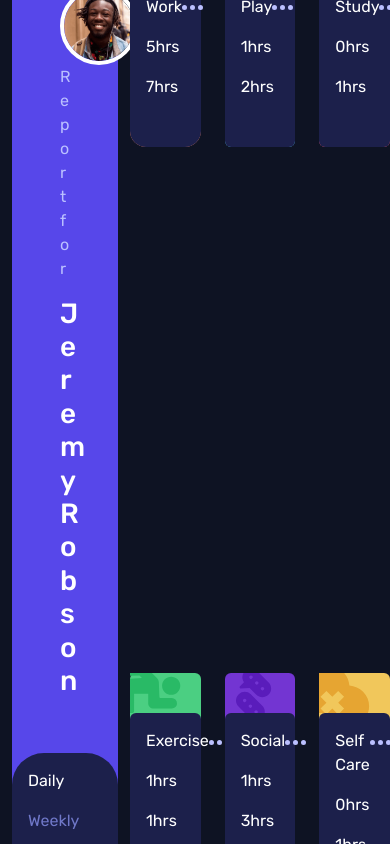
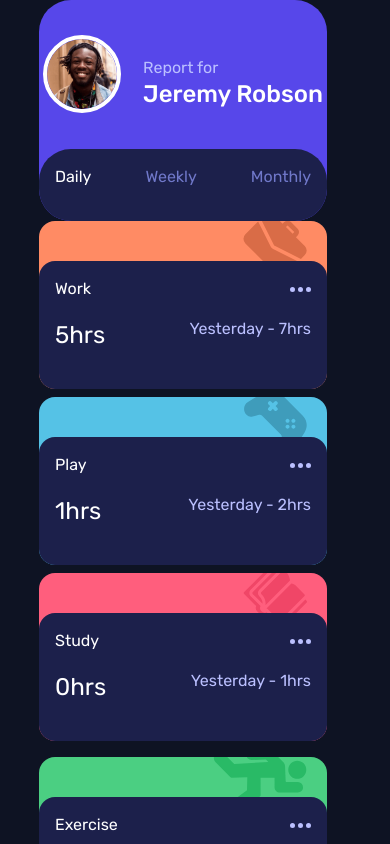
Before and after one commit to santimm44/timeTracker, a plain HTML site: page index.html in a window 390 px wide. Both pictures are taken after a click on the element "Daily". Shown: the top 844 px of the page. Drawn offline with nearby package versions, Linux system fonts and the light colour scheme.

Commit message:
Adding all of my changes, so as to not forget

```diff
--- a/index.html
+++ b/index.html
@@ -5,9 +5,7 @@
     <meta charset="utf-8">
     <meta name="viewport" content="width=device-width, initial-scale=1">
     <link rel="icon" type="image/png" sizes="32x32" href="./asset/resources/favicon-32x32.png">
-    <title>
-        Time Tracker
-    </title>
+    <title>Time Tracker</title>
     <link href="https://cdn.jsdelivr.net/npm/bootstrap@5.3.3/dist/css/bootstrap.min.css" rel="stylesheet"
         integrity="sha384-QWTKZyjpPEjISv5WaRU9OFeRpok6YctnYmDr5pNlyT2bRjXh0JMhjY6hW+ALEwIH" crossorigin="anonymous">
     <link rel="stylesheet" href="./style/style.css">
@@ -15,21 +13,23 @@
 
 <body class="d-flex align-items-center">
 
-    <div class="container d-flex justify-content-around">
+    <div id="mainContainer" class="container-fluid d-flex justify-content-center">
 
-        <div class="row">
-            <div class="col-4 d-flex align-items-center ">
-                <!--Card 1-->
-                <div class="card border-0 rounded-5 card--top" style="width: 18rem;">
-                    <div class="card-img-top rounded-5 p-5">
+        <div id="firstBody" class="row w-75">
+            <div class="col-md-4 col-12 d-flex align-items-center jeremy-card__alignment pe-4">
+                <!--Card 0-->
+                <div class=" card border-0 rounded-5 card--top" style="width: 18rem; height: 100%;">
+                    <div class="card-img-top rounded-5 card__padding jeremy-div__mobile-responsive">
                         <!--Resize Image-->
-                        <div class="image-div__size">
+                        <div class="image-div__size image-div__alignment">
                             <img src="./asset/resources/image-jeremy.png" alt="Portrait of Jeremy">
                         </div>
-                        <p class="card--top__text">Report for</p>
-                        <h1 class="text-white">Jeremy Robson</h1>
+                        <div>
+                            <p class="card--top__text mt-4 mb-0">Report for</p>
+                            <h1 class="text-white name__text">Jeremy Robson</h1>
+                        </div>
                     </div>
-                    <div class="card-body rounded-5 card-textbox__colors">
+                    <div id="buttonsDiv" class="card-body d-flex flex-column justify-content-center rounded-5 card-textbox__colors">
                         <p id="dailyBtn" class="secondary-card-text__color">Daily</p>
                         <p id="weeklyBtn" class="secondary-card-text__color">Weekly</p>
                         <p id="monthlyBtn" class="secondary-card-text__color">Monthly</p>
@@ -37,12 +37,12 @@
                 </div>
             </div>
 
-            <div class="col-8 d-flex p-0 flex-column justify-content-between">
-                <div class="row row__height">
+            <div class="col-md-7 col-12 d-flex p-0 flex-column justify-content-between ">
+                <div id="secondBody" class="row h-100">
 
-                    <!--Card 2-->
-                    <div class="col-4">
-                        <div class="card rounded-4 card__min-width work__bg border-0 mb-3" style="max-width: 18rem;">
+                    <!--Card 1-->
+                    <div id="cardOne" class="col-4 pb-2">
+                        <div class="card rounded-4 card__min-width work__bg border-0 mb-3" style="max-width: 18rem;  height: 100%">
                             <div class="icons__hide-overflow d-flex justify-content-end">
                                 <img class="icons__margins" src="./asset/resources/icon-work.svg" alt="Work Icon">
                             </div>
@@ -53,10 +53,33 @@
                                         <svg class="ellipsis__hover" width="21" height="5" xmlns="http://www.w3.org/2000/svg"><path d="M2.5 0a2.5 2.5 0 1 1 0 5 2.5 2.5 0 0 1 0-5Zm8 0a2.5 2.5 0 1 1 0 5 2.5 2.5 0 0 1 0-5Zm8 0a2.5 2.5 0 1 1 0 5 2.5 2.5 0 0 1 0-5Z"  fill-rule="evenodd"/></svg>
                                     </div>
                                 </div>
-                                <div>
-                                    <p id="workData" class="card-text">DATA GOES HERE</p>
+                                <div class="text-alignment__mobile-responsive">
+                                    <p id="workData" class="current-hrs__text">DATA GOES HERE</p>
                                     <div>
-                                        <p id="workSubData">DATA Sub Text</p>
+                                        <p id="workSubData" class="previous-hrs__text">DATA Sub Text</p>
+                                    </div>
+                                </div>
+                            </div>
+                        </div>
+                    </div>
+
+                    <!--Card 2-->
+                    <div id="cardTwo" class="col-4 pb-2">
+                        <div class="card card__min-width rounded-4 play__bg border-0 mb-3" style="max-width: 18rem;  height: 100%">
+                            <div class="icons__hide-overflow d-flex justify-content-end">
+                                <img class="icons__margins" src="./asset/resources/icon-play.svg" alt="play Icon">
+                            </div>
+                            <div class="card-body rounded-4 card-textbox__colors">
+                                <div class="d-flex justify-content-between">
+                                    <p>Play</p>
+                                    <div>
+                                        <svg class="ellipsis__hover" width="21" height="5" xmlns="http://www.w3.org/2000/svg"><path d="M2.5 0a2.5 2.5 0 1 1 0 5 2.5 2.5 0 0 1 0-5Zm8 0a2.5 2.5 0 1 1 0 5 2.5 2.5 0 0 1 0-5Zm8 0a2.5 2.5 0 1 1 0 5 2.5 2.5 0 0 1 0-5Z"  fill-rule="evenodd"/></svg>
+                                    </div>
+                                </div>
+                                <div class="text-alignment__mobile-responsive">
+                                    <p id="playData" class="card-text current-hrs__text">DATA GOES HERE</p>
+                                    <div>
+                                        <p id="playSubData" class="previous-hrs__text">DATA Sub Text</p>
                                     </div>
                                 </div>
                             </div>
@@ -64,45 +87,22 @@
                     </div>
 
                     <!--Card 3-->
-                    <div class="col-4">
-                        <div class="card card__min-width play__bg border-0 mb-3" style="max-width: 18rem;">
-                            <div class="icons__hide-overflow d-flex justify-content-end">
-                                <img class="icons__margins" src="./asset/resources/icon-play.svg" alt="play Icon">
-                            </div>
-                            <div class="card-body rounded card-textbox__colors">
-                                <div class="d-flex justify-content-between">
-                                    <p>Play</p>
-                                    <div>
-                                        <svg class="ellipsis__hover" width="21" height="5" xmlns="http://www.w3.org/2000/svg"><path d="M2.5 0a2.5 2.5 0 1 1 0 5 2.5 2.5 0 0 1 0-5Zm8 0a2.5 2.5 0 1 1 0 5 2.5 2.5 0 0 1 0-5Zm8 0a2.5 2.5 0 1 1 0 5 2.5 2.5 0 0 1 0-5Z"  fill-rule="evenodd"/></svg>
-                                    </div>
-                                </div>
-                                <div>
-                                    <p id="playData" class="card-text ">DATA GOES HERE</p>
-                                    <div>
-                                        <p id="playSubData">DATA Sub Text</p>
-                                    </div>
-                                </div>
-                            </div>
-                        </div>
-                    </div>
-
-                    <!--Card 4-->
-                    <div class="col-4">
-                        <div class="card card__min-width study__bg border-0 mb-3" style="max-width: 18rem;">
+                    <div id="cardThree" class="col-4 pb-2">
+                        <div class="card card__min-width rounded-4 study__bg border-0 mb-3" style="max-width: 18rem;  height: 100%">
                             <div class="icons__hide-overflow d-flex justify-content-end">
                                 <img class="icons__margins" src="./asset/resources/icon-study.svg" alt="Study Icon">
                             </div>
-                            <div class="card-body rounded card-textbox__colors">
+                            <div class="card-body rounded-4 card-textbox__colors">
                                 <div class="d-flex justify-content-between">
                                     <p>Study</p>
                                     <div>
                                         <svg class="ellipsis__hover" width="21" height="5" xmlns="http://www.w3.org/2000/svg"><path d="M2.5 0a2.5 2.5 0 1 1 0 5 2.5 2.5 0 0 1 0-5Zm8 0a2.5 2.5 0 1 1 0 5 2.5 2.5 0 0 1 0-5Zm8 0a2.5 2.5 0 1 1 0 5 2.5 2.5 0 0 1 0-5Z"  fill-rule="evenodd"/></svg>
                                     </div>
                                 </div>
-                                <div>
-                                    <p id="studyData" class="card-text">DATA GOES HERE</p>
+                                <div class="text-alignment__mobile-responsive">
+                                    <p id="studyData" class="card-text current-hrs__text">DATA GOES HERE</p>
                                     <div>
-                                        <p id="studySubData">DATA Sub Text</p>
+                                        <p id="studySubData" class="previous-hrs__text">DATA Sub Text</p>
                                     </div>
                                 </div>
                             </div>
@@ -110,66 +110,69 @@
                     </div>
                 </div>
 
-
-                <div class="row row__height">
-                    <div class="col-4">
-                        <div class="card card__min-width exercise__bg border-0 mb-3" style="max-width: 18rem;">
+                <div id="thirdBody" class="row h-100">
+                    <!--Card 4-->
+                    <div id="cardFour" class="col-4 pt-2">
+                        <div class="card rounded-4  exercise__bg border-0 mb-3 " style="max-width: 18rem; height: 100%;">
                             <div class="icons__hide-overflow d-flex justify-content-end">
                                 <img class="icons__margins" src="./asset/resources/icon-exercise.svg" alt="Exercise Icon">
                             </div>
-                            <div class="card-body rounded card-textbox__colors">
+                            <div class="card-body rounded-4 card-textbox__colors">
                                 <div class="d-flex justify-content-between">
-                                    <p>Exercise</p>
+                                    <p >Exercise</p>
                                     <div>
                                         <svg class="ellipsis__hover" width="21" height="5" xmlns="http://www.w3.org/2000/svg"><path d="M2.5 0a2.5 2.5 0 1 1 0 5 2.5 2.5 0 0 1 0-5Zm8 0a2.5 2.5 0 1 1 0 5 2.5 2.5 0 0 1 0-5Zm8 0a2.5 2.5 0 1 1 0 5 2.5 2.5 0 0 1 0-5Z"  fill-rule="evenodd"/></svg>
                                     </div>
                                 </div>
-                                <div>
-                                    <p id="exerciseData" class="card-text ">DATA GOES HERE</p>
+                                <div class="text-alignment__mobile-responsive">
+                                    <p id="exerciseData" class="card-text current-hrs__text">DATA GOES HERE</p>
                                     <div>
-                                        <p id="exerciseSubData">DATA Sub Text</p>
+                                        <p id="exerciseSubData" class="previous-hrs__text">DATA Sub Text</p>
                                     </div>
                                 </div>
                             </div>
                         </div>
                     </div>
-                    <div class="col-4">
-                        <div class="card card__min-width social__bg border-0 mb-3" style="max-width: 18rem;">
+
+                    <!--Card 5-->
+                    <div id="cardFive" class="col-4 pt-2">
+                        <div class="card rounded-4 card__min-width social__bg border-0 mb-3" style="max-width: 18rem;  height: 100%">
                             <div class="icons__hide-overflow d-flex justify-content-end">
                                 <img class="icons__margins" src="./asset/resources/icon-social.svg" alt="Social Icon">
                             </div>
-                            <div class="card-body rounded card-textbox__colors">
+                            <div class="card-body rounded-4 card-textbox__colors">
                                 <div class="d-flex  justify-content-between">
                                     <p>Social</p>
                                     <div>
                                         <svg class="ellipsis__hover" width="21" height="5" xmlns="http://www.w3.org/2000/svg"><path d="M2.5 0a2.5 2.5 0 1 1 0 5 2.5 2.5 0 0 1 0-5Zm8 0a2.5 2.5 0 1 1 0 5 2.5 2.5 0 0 1 0-5Zm8 0a2.5 2.5 0 1 1 0 5 2.5 2.5 0 0 1 0-5Z"  fill-rule="evenodd"/></svg>
                                     </div>
                                 </div>
-                                <div>
-                                    <p id="socialData" class="card-text ">DATA GOES HERE</p>
+                                <div class="text-alignment__mobile-responsive">
+                                    <p id="socialData" class="card-text current-hrs__text">DATA GOES HERE</p>
                                     <div>
-                                        <p id="socialSubData">DATA Sub Text</p>
+                                        <p id="socialSubData" class="previous-hrs__text">DATA Sub Text</p>
                                     </div>
                                 </div>
                             </div>
                         </div>
                     </div>
-                    <div class="col-4">
-                        <div class="card card__min-width self-care__bg border-0 mb-3" style="max-width: 18rem;">
+                    <!--Card 6-->
+                    <div id="cardSix" class="col-4 pt-2">
+                        <div class="card rounded-4 card__min-width self-care__bg border-0 mb-3" style="max-width: 18rem;  height: 100%">
                             <div class="icons__hide-overflow d-flex justify-content-end">
                                 <img class="icons__margins" src="./asset/resources/icon-self-care.svg" alt="Self Care">
                             </div>
-                            <div class="card-body rounded card-textbox__colors">
+                            <div class="card-body rounded-4 card-textbox__colors">
                                 <div class="d-flex  justify-content-between">
                                     <p>Self Care</p>
                                     <div>
                                         <svg class="ellipsis__hover" width="21" height="5" xmlns="http://www.w3.org/2000/svg"><path d="M2.5 0a2.5 2.5 0 1 1 0 5 2.5 2.5 0 0 1 0-5Zm8 0a2.5 2.5 0 1 1 0 5 2.5 2.5 0 0 1 0-5Zm8 0a2.5 2.5 0 1 1 0 5 2.5 2.5 0 0 1 0-5Z"  fill-rule="evenodd"/></svg>
                                     </div>
                                 </div>
-                                <div>
-                                    <p id="selfCareData" class="card-text ">DATA GOES HERE</p>
-                                    <div>
-                                        <p id="selfCareSubData">DATA Sub Text</p>
+                                <div class="text-alignment__mobile-responsive">
+                                    <p id="selfCareData" class="card-text current-hrs__text">DATA GOES HERE</p>
+                                    <div class="text-alignment__center">
+                                        <p id="selfCareSubData" class="previous-hrs__text">DATA Sub Text</p>
                                     </div>
                                 </div>
                             </div>
--- a/script/app.js
+++ b/script/app.js
@@ -19,6 +19,65 @@ let socialSubData = document.getElementById("socialSubData");
 //self care card ids
 let selfCareData = document.getElementById("selfCareData");
 let selfCareSubData = document.getElementById("selfCareSubData");
+
+
+let firstBody = document.getElementById("firstBody");
+let thirdBody = document.getElementById("thirdBody");
+let secondBody = document.getElementById("secondBody");
+let mainContainer = document.getElementById("mainContainer")
+
+let buttonsDiv = document.getElementById("buttonsDiv");
+
+let cardOne = document.getElementById("cardOne");
+let cardTwo = document.getElementById("cardTwo");
+let cardThree = document.getElementById("cardThree");
+let cardFour = document.getElementById("cardFour");
+let cardFive = document.getElementById("cardFive");
+let cardSix = document.getElementById("cardSix");
+
+// Step 1: Create a media query string
+const mediaQuery = window.matchMedia("(max-width: 767px)");
+
+// Step 2: Define a function to handle changes
+function handleMediaQueryChange(event) {
+  if (event.matches) {
+    // If the screen width is 767px or less
+    thirdBody.className = "d-flex flex-column align-items-center";
+    secondBody.className = "d-flex flex-column align-items-center";
+    firstBody.className = "d-flex flex-column align-items-center";
+    cardOne.classList.add("w-100");
+    cardTwo.classList.add("w-100");
+    cardThree.classList.add("w-100");
+    cardFour.classList.add("w-100");
+    cardFive.classList.add("w-100");
+    cardSix.classList.add("w-100");
+
+    buttonsDiv.classList.add("text-alignment__mobile-responsive");
+    buttonsDiv.classList.remove("d-flex", "flex-column", "justify-content-center");
+  } else {
+    // If the screen width is greater than 767px
+    thirdBody.className = "row";
+    secondBody.className = "row ";
+    firstBody.className = "row";
+
+    cardOne.classList.remove("w-100");
+    cardTwo.classList.remove("w-100");
+    cardThree.classList.remove("w-100");
+    cardFour.classList.remove("w-100");
+    cardFive.classList.remove("w-100");
+    cardSix.classList.remove("w-100");
+
+    buttonsDiv.className = "card-body d-flex flex-column justify-content-center rounded-5 card-textbox__colors";
+  }
+}
+
+// Step 3: Add an event listener to listen for changes in the media query
+mediaQuery.addEventListener("change", handleMediaQueryChange);
+
+// Step 4: Call the function initially to apply styles based on the current screen width
+handleMediaQueryChange(mediaQuery);
+
+
 
 const listOfAffectedPTags =
     [
@@ -52,12 +111,9 @@ async function defaultInformation() {
             document.getElementById(listOfAffectedPTags[i]).innerText = `${arrayOfData[index].timeframes.weekly.current}hrs`
         }
         else {
-            document.getElementById(listOfAffectedPTags[i]).innerText = `${arrayOfData[index].timeframes.weekly.previous}hrs`
+            document.getElementById(listOfAffectedPTags[i]).innerText = `Last Week - ${arrayOfData[index].timeframes.weekly.previous}hrs`
         }
     }
-
-
-
 }
 
 defaultInformation();
@@ -76,7 +132,7 @@ dailyBtn.addEventListener("click", async function () {
             document.getElementById(listOfAffectedPTags[i]).innerText = `${arrayOfData[index].timeframes.daily.current}hrs`
         }
         else {
-            document.getElementById(listOfAffectedPTags[i]).innerText = `${arrayOfData[index].timeframes.daily.previous}hrs`
+            document.getElementById(listOfAffectedPTags[i]).innerText = `Yesterday - ${arrayOfData[index].timeframes.daily.previous}hrs`
         }
     }
 })
@@ -96,7 +152,7 @@ weeklyBtn.addEventListener("click", async function () {
             document.getElementById(listOfAffectedPTags[i]).innerText = `${arrayOfData[index].timeframes.weekly.current}hrs`
         }
         else {
-            document.getElementById(listOfAffectedPTags[i]).innerText = `${arrayOfData[index].timeframes.weekly.previous}hrs`
+            document.getElementById(listOfAffectedPTags[i]).innerText = `Last Week - ${arrayOfData[index].timeframes.weekly.previous}hrs`
         }
     }
 
@@ -116,7 +172,7 @@ monthlyBtn.addEventListener("click", async function () {
             document.getElementById(listOfAffectedPTags[i]).innerText = `${arrayOfData[index].timeframes.monthly.current}hrs`
         }
         else {
-            document.getElementById(listOfAffectedPTags[i]).innerText = `${arrayOfData[index].timeframes.monthly.previous}hrs`
+            document.getElementById(listOfAffectedPTags[i]).innerText = `Last Month - ${arrayOfData[index].timeframes.monthly.previous}hrs`
         }
     }
 })
--- /dev/null
+++ b/style/colors.css
@@ -0,0 +1,54 @@
+.work__bg{
+    background-color: #FF8B64;
+}
+
+.play__bg{
+    background-color: #55C2E6;
+}
+.study__bg{
+    background-color: #FF5E7D ;
+}
+.exercise__bg{
+    background-color: #4BCF82;
+}
+.social__bg{
+    background-color: #7335D2;
+}
+.self-care__bg{
+    background-color: #F1C75B;
+}
+
+/*Jeremy section start*/
+.card-textbox__colors{
+    color: #FFF;
+    background-color: #1C204B;
+}
+
+
+.secondary-card-text__color{
+    color: #7078C9;
+}
+
+
+.secondary-card-text__color-active{
+    color: #FFF;
+}
+.card--top{
+    background-color: #5747EA;
+}
+
+.card--top__text{
+    color: #BBC0FF;
+}
+
+
+/*Jeremy section ends*/
+
+.ellipsis__hover{
+    fill: #BBC0FF;
+}
+
+
+.previous-hrs__text{
+    color: #BBC0FF;
+}
--- a/style/style.css
+++ b/style/style.css
@@ -1,3 +1,5 @@
+@import url("colors.css");
+
 @font-face{
     font-family: 'Rubik';
     src: url(../asset/font/Rubik-VariableFont_wght.ttf);
@@ -13,36 +15,12 @@ body
     height: 100vh;
 }
 
-.card__min-width
-{
-    /* min-width: 15rem; */
-    height: 100%;
+
+.card__min-width{
+     height: 100%;
 }
 
-/*Works, but the gap can't be applied*/
-/* .row__height{
-    height: 100%;
-} */
 
-.work__bg{
-    background-color: #FF8B64;
-}
-
-.play__bg{
-    background-color: #55C2E6;
-}
-.study__bg{
-    background-color: #FF5E7D ;
-}
-.exercise__bg{
-    background-color: #4BCF82;
-}
-.social__bg{
-    background-color: #7335D2;
-}
-.self-care__bg{
-    background-color: #F1C75B;
-}
 .icons__margins{
     margin-bottom: -1.0rem;
     margin-top: -.5rem;
@@ -54,42 +32,6 @@ body
     height: 2.5rem;
 }
 
-.ellipsis__hover{
-    fill: #BBC0FF;
-}
-.ellipsis__hover:hover{
-    fill: #FFF;
-}
-
-/*Jeremy section*/
-.card-textbox__colors{
-    color: #FFF;
-    background-color: #1C204B;
-}
-.card-textbox__colors:hover{
-    background-color: #33397A;
-}
-
-
-
-.secondary-card-text__color{
-    color: #7078C9;
-}
-.secondary-card-text__color:hover{
-    color: #FFF;
-}
-
-.secondary-card-text__color-active{
-    color: #FFF;
-}
-
-.card--top{
-    background-color: #5747EA;
-}
-
-.card--top__text{
-    color: #BBC0FF;
-}
 
 .image-div__size{
     width: 4.875rem;
@@ -101,3 +43,105 @@ body
         border-radius: 50%;
     }
 }
+
+.card-textbox__colors:hover{
+    background-color: #33397A;
+}
+
+.secondary-card-text__color:hover{
+    color: #FFF;
+}
+.ellipsis__hover:hover{
+    fill: #FFF;
+}
+
+.current-hrs__text{
+    font-size: px;
+}
+.card__padding{
+    padding: 3rem;
+}
+
+.jeremy-card__alignment{
+    display: flex;
+    justify-content: end;
+}
+
+/*responsiveness*/
+@media  (max-width:1396px) {
+    .current-hrs__text{
+        font-size: 3.0rem;
+    }
+}
+@media (max-width: 1250px){
+    .current-hrs__text{
+        font-size: 2.0rem;
+    }
+}
+@media (max-width: 1227px){
+    .name__text{
+        font-size: 2rem;
+        padding-bottom: 0;
+    }
+    .current-hrs__text{
+        margin-bottom: 0rem;
+    }
+}
+
+@media (max-width: 1025px){
+    .name__text{
+        font-size: 1.8rem;
+    }
+    .card__padding{
+        padding: 2rem;
+    }
+}
+
+
+@media (max-width: 955px){
+    .current-hrs__text{
+        font-size: 1.5rem;
+    }
+}
+
+@media (max-width:767px){
+    body{
+        height: auto;
+    }
+    .card__min-width{
+        width: 100%;
+    }
+    .text-alignment__mobile-responsive{
+        display: flex;
+        align-content: center;
+        justify-content: space-between;
+    }
+
+    .image-div__alignment{
+        display: flex;
+        align-items: center;
+    }
+
+    .name__text{
+        font-size: 1.5rem;
+    }
+
+    .jeremy-div__mobile-responsive{
+        display: flex;
+        align-items: center;
+        justify-content: space-between;
+
+    }
+    .card__padding{
+        padding-right: .25rem;
+        padding-left: .25rem;
+    }
+    .text-alignment__center{
+        display: flex;
+        align-items: center;
+    }
+}
+
+.container__padding{
+    padding-top: 10rem;
+}
```
